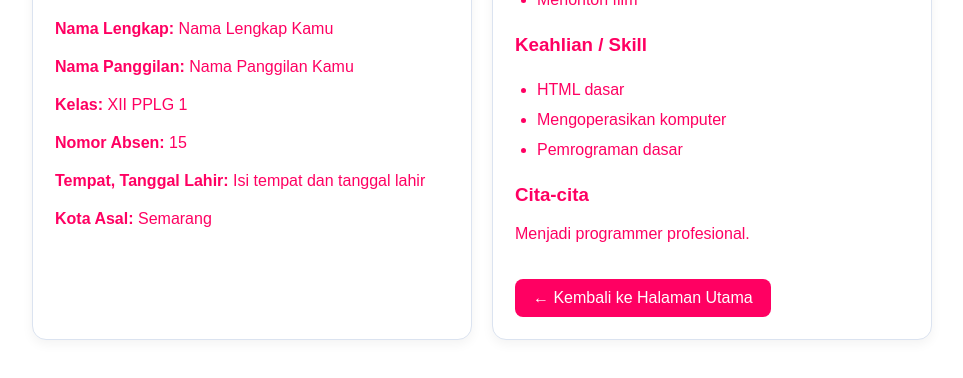
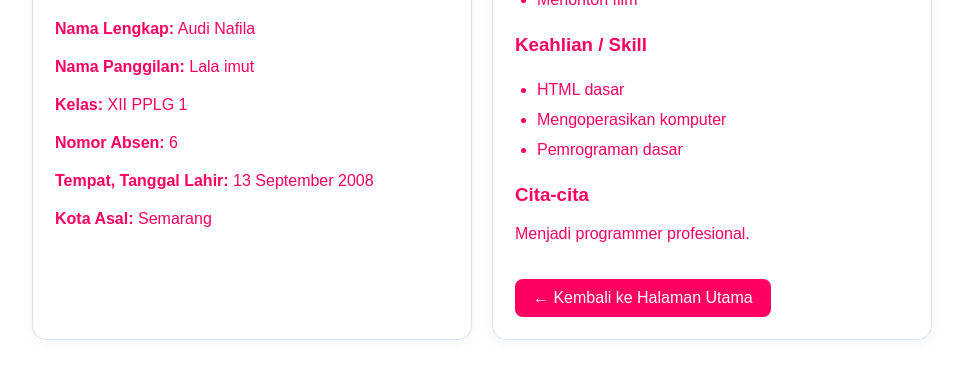
Before and after one commit to GriseldaAptaAlfredaMahogra/kelompok6-xii-pplg-1, a plain HTML site: page lala.html in a window 1280 px wide. Shown: the part 350-728 px from the top of the page, without its empty margins (158-1121 px from the left). Drawn offline with Linux system fonts and the light colour scheme.

Commit message:
feat: buat profil lala

```diff
--- a/lala.html
+++ b/lala.html
@@ -132,12 +132,12 @@
 
                 <div class="data">
                     <span class="label">Nama Lengkap:</span>
-                    Nama Lengkap Kamu
+                    Audi Nafila
                 </div>
 
                 <div class="data">
                     <span class="label">Nama Panggilan:</span>
-                    Nama Panggilan Kamu
+                    Lala imut
                 </div>
 
                 <div class="data">
@@ -147,12 +147,12 @@
 
                 <div class="data">
                     <span class="label">Nomor Absen:</span>
-                    15
+                    6
                 </div>
 
                 <div class="data">
                     <span class="label">Tempat, Tanggal Lahir:</span>
-                    Isi tempat dan tanggal lahir
+                    13 September 2008
                 </div>
 
                 <div class="data">
```
